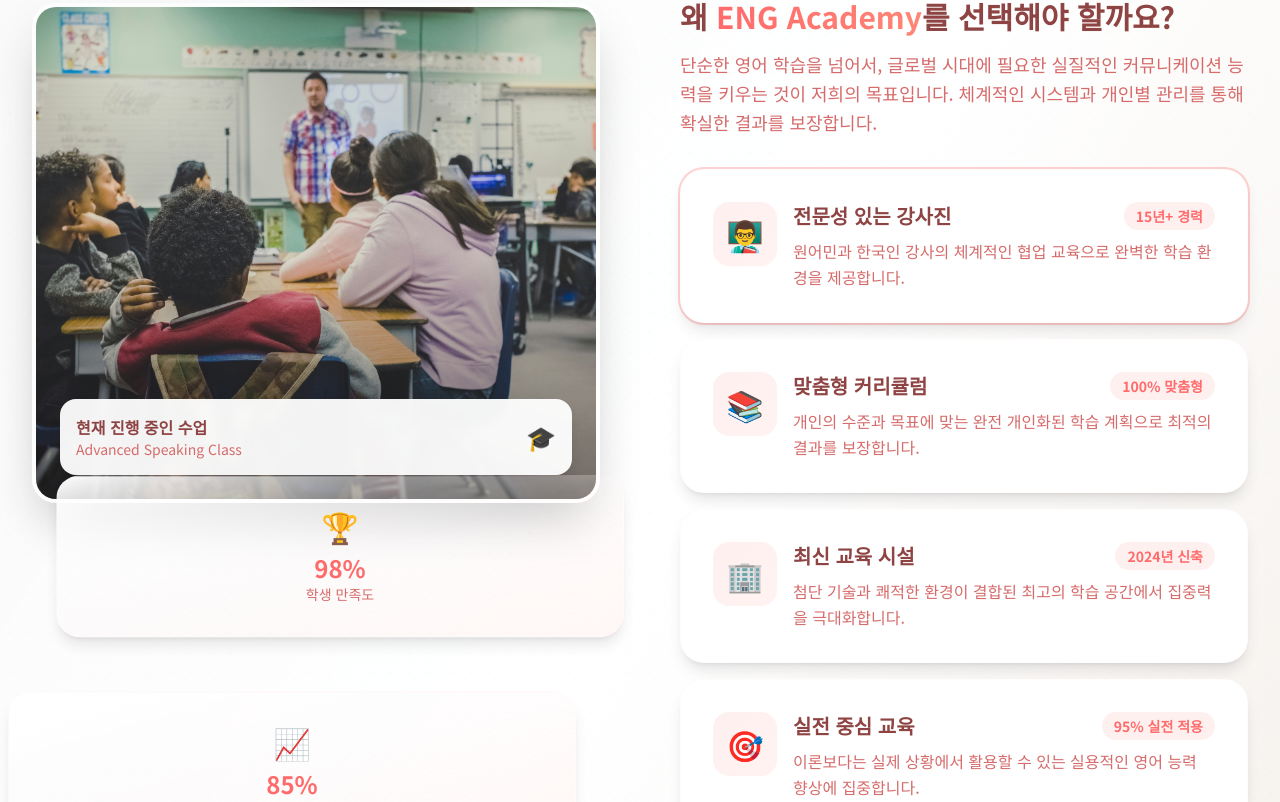
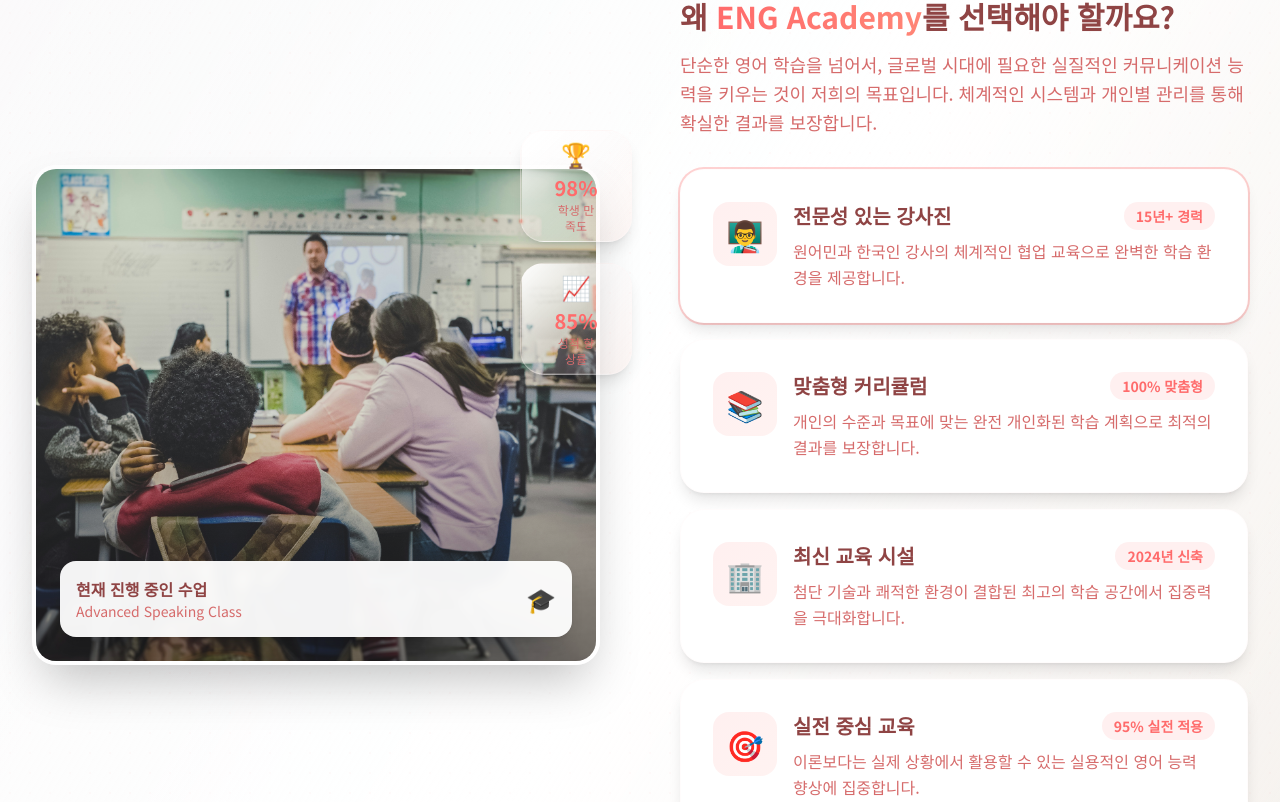
Before and after one commit to skkugardenpark/academy, a Next.js app: page / in a window 1280 px wide. Shown: the part 1430-2232 px from the top of the page. Built offline with nearby package versions, Linux system fonts and the light colour scheme; a web font is replaced by a local one.

Commit message:
feat: AboutSection 통계 카드 1x1 정렬 개선 - 플로팅 통계 카드들을 삐뚤빼뚤한 배치에서 깔끔한 1x1 형태로 정렬

```diff
--- a/app/components/sections/AboutSection.tsx
+++ b/app/components/sections/AboutSection.tsx
@@ -134,30 +134,32 @@
                 </div>
               </div>
 
-              {/* 플로팅 통계 카드들 */}
+              {/* 플로팅 통계 카드들 - 1x1 정렬 */}
+              <div className="absolute -top-8 -right-8 space-y-4">
                 <motion.div
-                className="absolute -top-6 -right-6 stat-card"
-                animate={{ y: [0, -10, 0] }}
+                  className="stat-card w-28 h-28"
+                  animate={{ y: [0, -8, 0] }}
                   transition={{ duration: 4, repeat: Infinity }}
                 >
-                <div className="text-center">
-                  <div className="text-3xl mb-2">🏆</div>
-                  <div className="text-2xl font-bold text-primary">98%</div>
-                  <div className="text-sm text-warm-600">학생 만족도</div>
+                  <div className="text-center h-full flex flex-col justify-center">
+                    <div className="text-2xl mb-1">🏆</div>
+                    <div className="text-xl font-bold text-primary">98%</div>
+                    <div className="text-xs text-warm-600">학생 만족도</div>
                   </div>
                 </motion.div>
 
                 <motion.div
-                className="absolute -bottom-6 -left-6 stat-card"
-                animate={{ y: [0, 10, 0] }}
+                  className="stat-card w-28 h-28"
+                  animate={{ y: [0, 8, 0] }}
                   transition={{ duration: 4, repeat: Infinity, delay: 2 }}
                 >
-                <div className="text-center">
-                  <div className="text-3xl mb-2">📈</div>
-                  <div className="text-2xl font-bold text-primary">85%</div>
-                  <div className="text-sm text-warm-600">성적 향상률</div>
+                  <div className="text-center h-full flex flex-col justify-center">
+                    <div className="text-2xl mb-1">📈</div>
+                    <div className="text-xl font-bold text-primary">85%</div>
+                    <div className="text-xs text-warm-600">성적 향상률</div>
                   </div>
                 </motion.div>
+              </div>
             </div>
           </motion.div>
 
```
Lines whose indentation alone changed are shown as unchanged.
